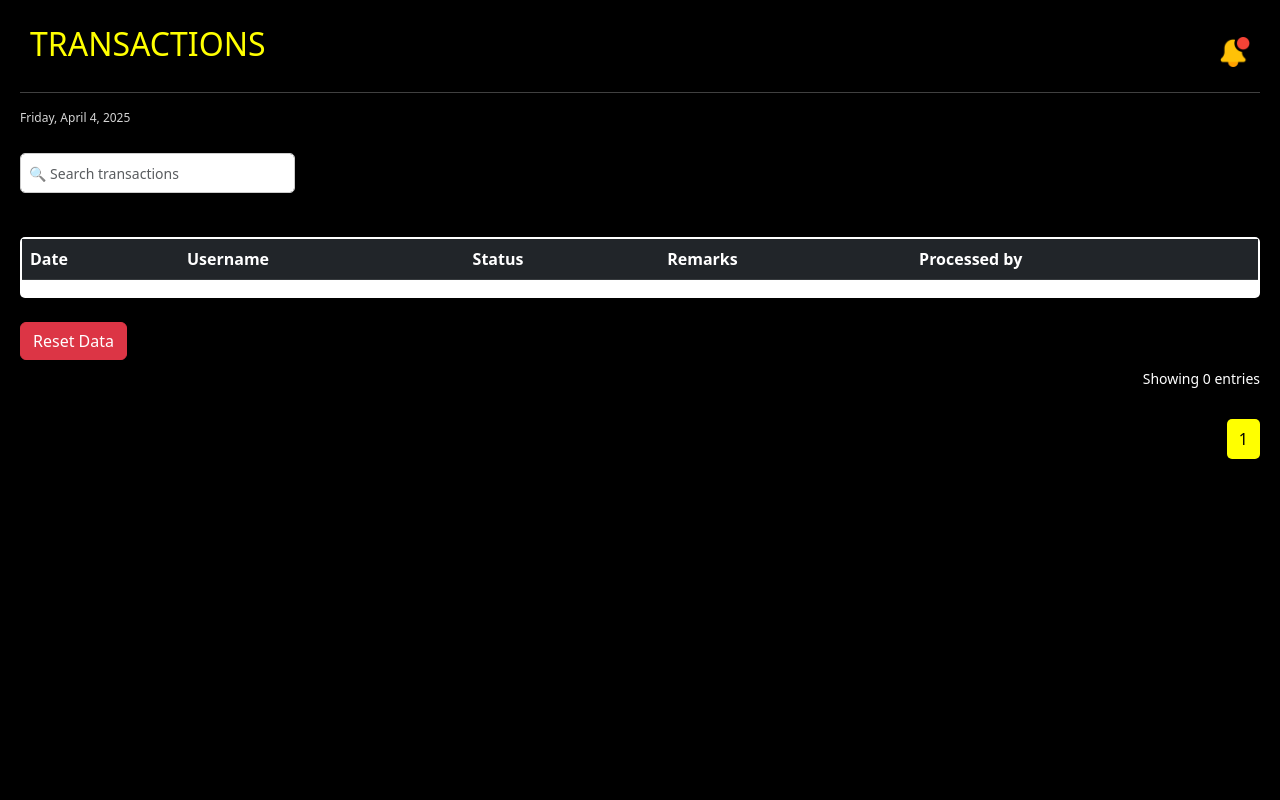
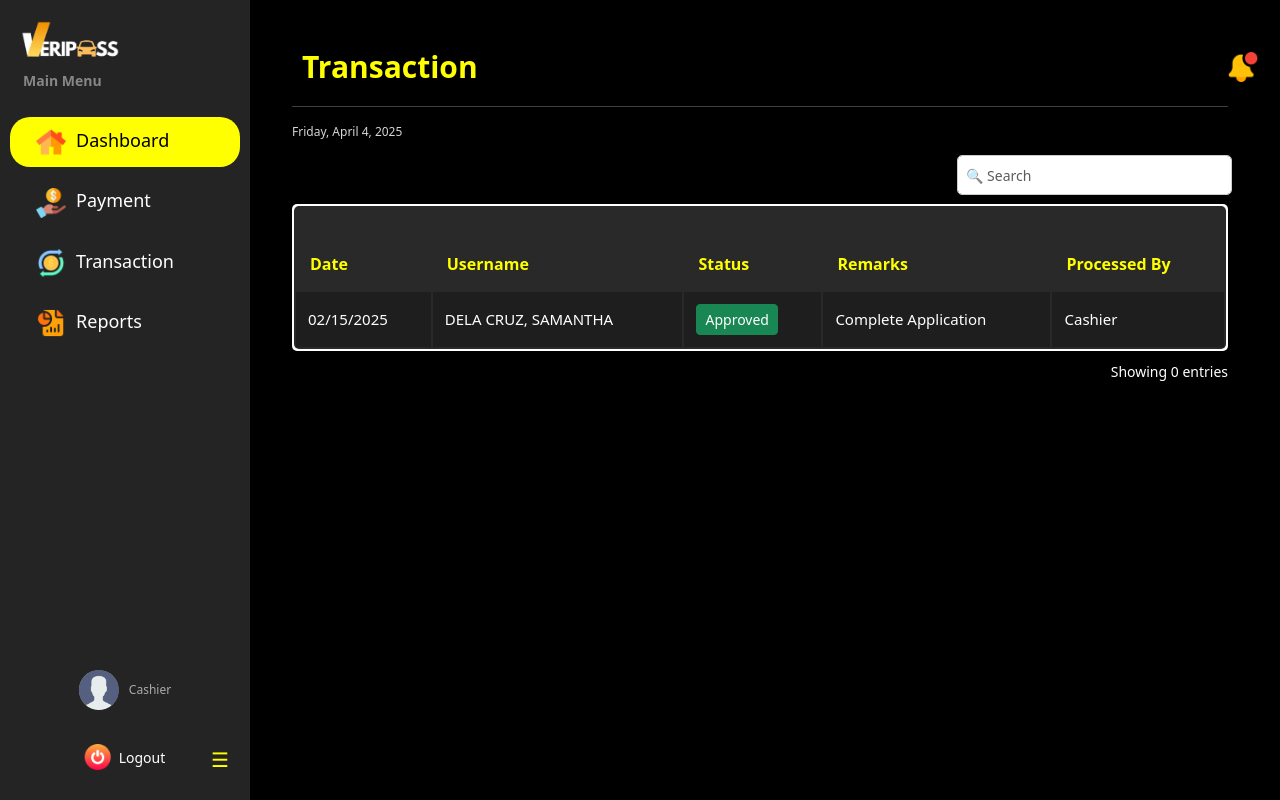
Before and after one commit to Meighel/Online-Vehicle-Pass-Registration, a Django app: template projectsite/templates/Cashier Dashboard/Cashier_Transaction.html in a window 1280 px wide. Run offline with Django 5.2, Linux system fonts and the light colour scheme; the template is opened without the code that fills it, so the values that code supplies are empty.

Commit message:
combined the cashier transaction to django: modify urls, views, css, cashier sidebar  and transaction html

```diff
--- a/projectsite/projectsite/urls.py
+++ b/projectsite/projectsite/urls.py
@@ -3,7 +3,7 @@ from django.urls import path, include
 from vehicle_pass.views import (
     login_view, logout_view, signup_view,
     default_dashboard, security_dashboard,
-    cashier_dashboard, cashier_payments,
+    cashier_dashboard, cashier_payments, cashier_transaction,
     admin_dashboard, admin_manage_user, admin_manage_application, admin_manage_payments, admin_manage_passes, admin_report,
     home
 )
@@ -20,6 +20,7 @@ urlpatterns = [
 
     path("dashboard/cashier/", cashier_dashboard, name="cashier_dashboard"),
     path("dashboard/cashier/cashier_payments/", cashier_payments, name="cashier_payments"),
+    path("dashboard/cashier/cashier_transactions/", cashier_transaction, name="cashier_transactions"),
 
 
 
--- a/projectsite/static/css/cashier-dashboard-style.css
+++ b/projectsite/static/css/cashier-dashboard-style.css
@@ -57,7 +57,7 @@ body {
 .search-btn {
     background: #ffe600 !important;
     border: none;
-    padding: 5px 12px;
+    padding: 5px 10px;
     border-radius: 5px;
     cursor: pointer;
     font-size: 14px;
--- a/projectsite/templates/Cashier Dashboard/Cashier_Transaction.html
+++ b/projectsite/templates/Cashier Dashboard/Cashier_Transaction.html
@@ -1,69 +1,87 @@
-<!DOCTYPE html>
-<html lang="en">
-<head>
-    <meta charset="UTF-8">
-    <meta name="viewport" content="width=device-width, initial-scale=1.0">
-    <title>Transactions</title>
-    <!-- CSS -->
-    <link rel="stylesheet" href="../../static/css/cashier-dashboard-style.css">
-    <link rel="stylesheet" href="../../static/css/sidebar.css"> <!--THIS-->
-    <link href="https://cdn.jsdelivr.net/npm/bootstrap@5.3.0/dist/css/bootstrap.min.css" rel="stylesheet">
-    <script src="https://cdn.jsdelivr.net/npm/bootstrap@5.3.0/dist/js/bootstrap.bundle.min.js"></script>
-    <script src="https://code.jquery.com/jquery-3.6.0.min.js"></script>
-</head>
-<body>
+{% extends "includes/cashier_sidebar.html" %}
+{% load static %}
+
+{% block title %}
+    Transaction
+{% endblock %}
+
+{% block extra_css %}
+    <link rel="stylesheet" href="{% static 'css/cashier-dashboard-style.css' %}">
+    <link rel="stylesheet" href="{% static 'css/sidebar.css' %}">
+    <link rel="icon" href="{% static 'images/favicon.png' %}">
+    <style>
+
+        .main-content {
+            flex-grow: 1;
+            padding: 20px;
+            margin-left: 120px;
+        }
+        /* Ensure cards and table have proper spacing */
+        .dashboard-card {
+            min-height: 140px;
+        }
+    </style>
+{% endblock %}
+
+{% block content %}
+<div class="main-content flex-grow-1 ms-uto">
+    <div class="container-fluid py-1">
+        <!-- Title & Top Bar -->
+        <div class="d-flex flex-column flex-md-row justify-content-between align-items-start align-items-md-center mb-3">
+            <h2 class="title mb-3 mb-md-0">Transaction</h2>
+            <div class="d-flex align-items-center gap-3">
+                <!-- Notification Bell -->
+                <a href="Announcements.html" class="text-decoration-none text-light position-absolute">
+                    <img src="{% static 'images/notification.png' %}" alt="Notifications" width="30" height="30">
+                    <span class="position-absolute top-0 start-100 translate-middle badge bg-danger rounded-circle p-1"></span>
+                </a>
+            </div>
+        </div>
+
+        <hr>
+        <small><span id="date"></span></small>
+        <br>
+        <br>
 
 
-    <div id="sidebar-container"></div>
-
-    <!-- Main Content -->
-    <div class="content" id="content">
-        <div class="title d-flex justify-content-between align-items-center">
-            <h2>TRANSACTIONS</h2>
-            <a href="Announcements.html" class="text-decoration-none text-light">
-                <img src="../../static/images/notification.png" alt="Notifications" width="30" height="30">
-                <span class="position-absolute top-0 start-100 translate-middle bg-danger"> </span>
-            </a>
-        </div>
-        <hr>
-        <small><span id="date"></span></small>
-
-        <!-- Search Bar -->
-        <div class="filter-container mt-3">
-            <input type="text" id="search-bar" class="form-control" placeholder="🔍 Search transactions">
+        <div class="filter-container">
+            <input class="position-absolute end-0 bottom-10 form-control w-20 me-5 mb-5" type="text" id="search-bar" placeholder="🔍 Search">
         </div>
 
-        <!-- Transactions Table -->
-        <section class="table-container mt-4">
-            <table class="table table-striped transactions-table">
-                <thead class="table-dark">
+
+        <!-- Payments Record Table -->
+        <section class="table-container">
+            <table class="transaction-table">
+                <thead>
                     <tr>
                         <th>Date</th>
                         <th>Username</th>
                         <th>Status</th>
                         <th>Remarks</th>
-                        <th>Processed by</th>
+                        <th>Processed By</th>
                     </tr>
                 </thead>
-                <tbody id="transaction-body"></tbody>
+                <tbody>
+                    <td>02/15/2025</td>
+                    <td>DELA CRUZ, SAMANTHA</td>
+                    <td><button class="btn btn-success btn-sm">Approved</button></td>                    <td>Complete Application</td>
+                    <td>Cashier</td>
+                </tbody>
             </table>
         </section>
-        <br>
-
-        <button id="resetStorage" class="btn btn-danger">Reset Data</button>
 
         <!-- Entries Info -->
-        <div class="entries-info mt-2">Showing 0 entries</div>
+        <div class="entries-info">Showing 0 entries</div>
 
         <!-- Pagination -->
         <div class="pagination-container">
             <div class="pagination" id="pagination"></div>
         </div>
     </div>
+</div>
+{% endblock %}
 
-
-    <!-- Scripts -->
-    <script src="../../static/javascript/base.js"></script> <!--THIS-->
-    <script src="../../static/javascript/Cashier_Transaction.js"></script>
-</body>
-</html>
+{% block extra_js %}
+    <script src="{% static 'javascript/base.js' %}"></script>
+    <script src="{% static 'javascript/Cashier_Payment.js' %}"></script>
+{% endblock %}
--- a/projectsite/templates/includes/cashier_sidebar.html
+++ b/projectsite/templates/includes/cashier_sidebar.html
@@ -37,7 +37,7 @@
             </a>
         </li>
         <li data-menu="transactions">
-            <a href="#">
+            <a href="{% url 'cashier_transactions' %}">
                 <img src="{% static 'images/transaction.png' %}" alt="Transactions" width="30">
                 <span>Transaction</span>
             </a>
```
Also changed, not shown: projectsite/vehicle_pass/views.py (+8 -0 lines).
